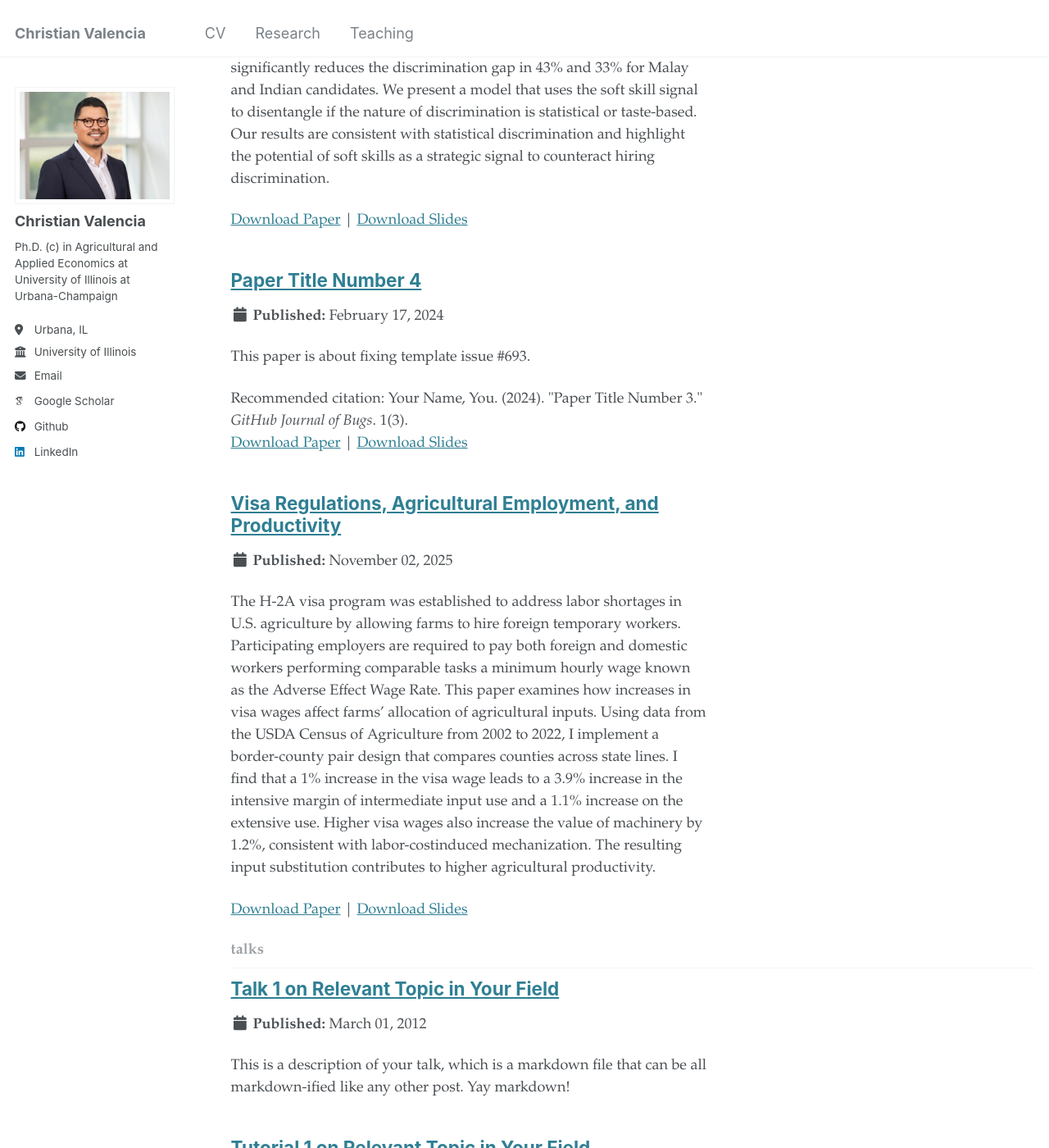
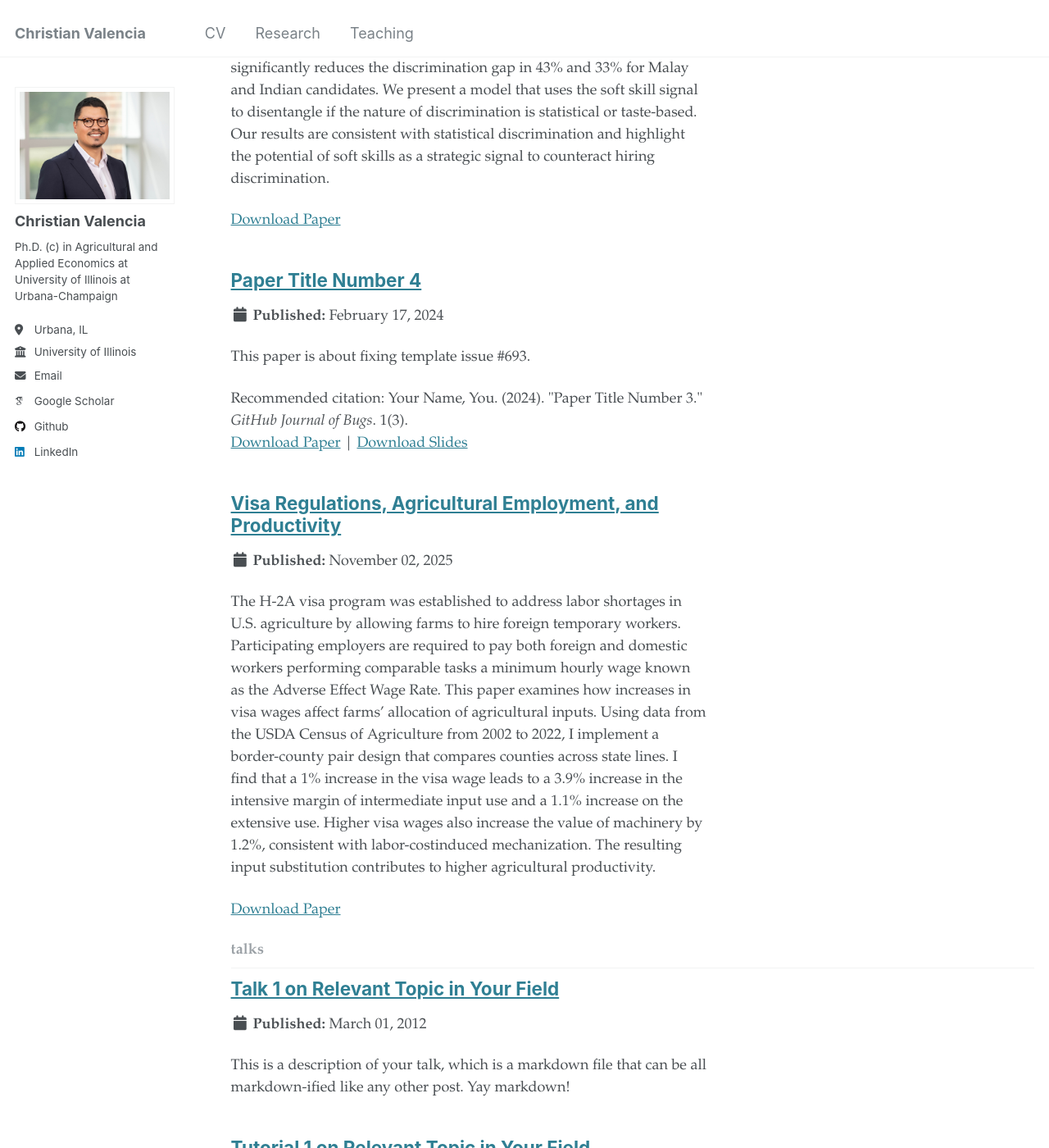
Before and after one commit to valenciac/valenciac.github.io, a Jekyll site: the page built from _pages/collection-archive.html, in a window 1280 px wide and 1400 px high, scrolled down 1700 px. Shown: the whole window at 82% size. Built offline with Jekyll 4.4.1, drawn with Linux system fonts in a browser that asks for light colours; some web fonts are replaced.

Commit message:
Update archive-single.html

```diff
--- a/_includes/archive-single.html
+++ b/_includes/archive-single.html
@@ -59,7 +59,7 @@
     {% elsif post.citation %}
       <p>Recommended citation: {{ post.citation }}</p>
     {% elsif post.paperurl %}
-      <p><a href=" {{ post.paperurl }} ">Download Paper</a> | <a href="{{ post.slidesurl }}">Download Slides</a></p>
+      <p><a href=" {{ post.paperurl }} ">Download Paper</a></p>
     {% elsif post.slidesurl %}
       <p><a href="{{ post.slidesurl }}">Download Slides</a></p>
     {% endif %}
```
